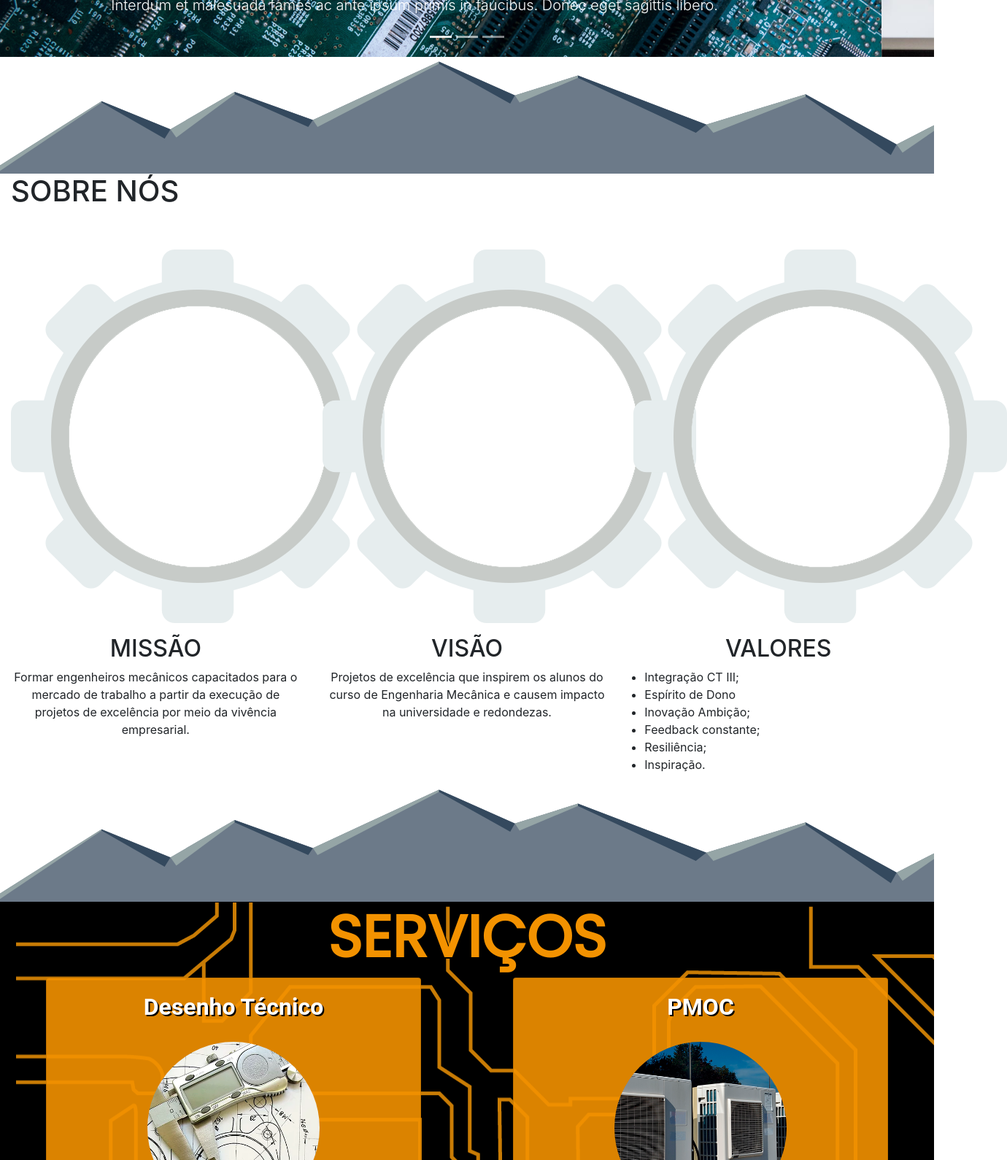
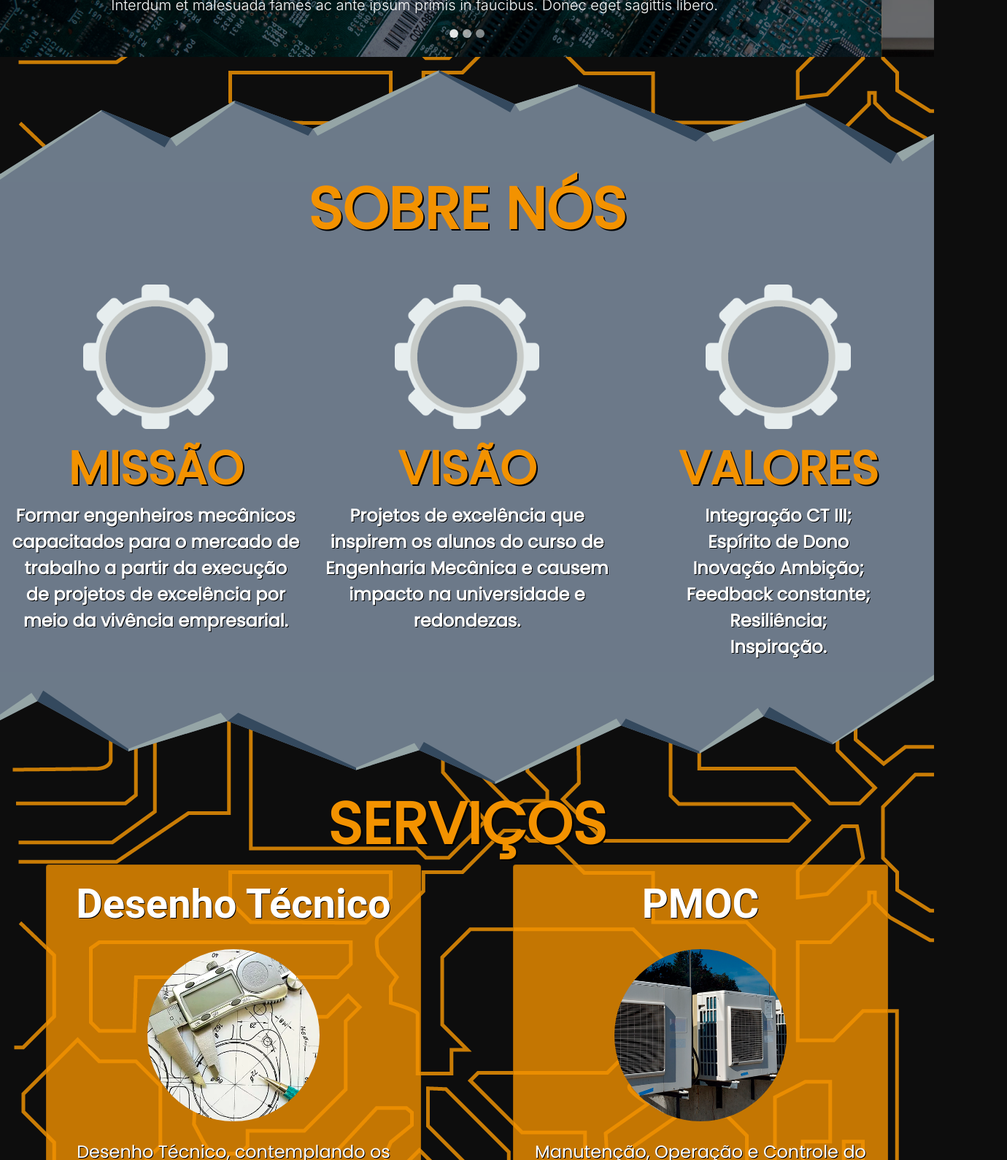
Before and after one commit to EmersonLaranja/PPNEW, a plain HTML site: page index.html in a window 1280 px wide. Shown: the part 462-2052 px from the top of the page at 73% size, 1380 px wide, since content can reach past the window. Drawn offline with nearby package versions, Linux system fonts and the light colour scheme.

Commit message:
Add files via upload

```diff
--- /dev/null
+++ b/css/carousel.css
@@ -0,0 +1,21 @@
+.carousel-inner img {
+  width: 100%;
+  height: 100%; }
+
+.carousel-indicators li {
+  border-radius: 50%;
+  width: 12px;
+  height: 12px;
+  background-color: #FFF; }
+
+.fundo {
+  color: white;
+  background: rgba(38, 45, 100, 0.75); }
+
+.brilho {
+  filter: brightness(45%); }
+
+.testa {
+  color: black;
+  width: 100vw;
+  height: 100vw; }
--- /dev/null
+++ b/css/poligonos.css
@@ -0,0 +1,7 @@
+@import url("https://fonts.googleapis.com/css?family=Montserrat:300,400,700");
+.rotaciona {
+  transform: rotate(180deg); }
+
+.poligono {
+  background: none;
+  transform: translateY(12px); }
--- a/css/serviços.css
+++ b/css/serviços.css
@@ -2,7 +2,7 @@
 .title-serviços {
   color: #f39200;
   font-weight: bold;
-  font-family: 'Roboto', sans-serif;
+  font-family: 'Poppins', sans-serif;
   font-size: 10vh;
   text-shadow: 2px 2px #000; }
 
@@ -10,19 +10,33 @@
   width: 50%;
   border-radius: 90%; }
 
-.bg-serviços {
-  background-color: #000;
-  background-image: url("../imgsdinamec/Pattern-desconstruído-LARANJA---sem-fundo (2).png"); }
-
 .card-title {
   color: white;
   font-weight: bold;
-  font-family: 'Roboto', sans-serif; }
+  text-align: center;
+  font-size: 7vh;
+  font-family: 'Roboto', sans-serif;
+  text-shadow: 1px 1px #000; }
+
+.card-text {
+  text-shadow: 1px 1px #000; }
 
 .bgCard {
-  background: rgba(243, 146, 0, 0.9);
-  font-family: 'Roboto', sans-serif;
+  background: rgba(243, 146, 0, 0.8);
+  font-family: 'Poppins', sans-serif;
   color: white;
-  font-size: 3vh;
-  text-shadow: 2px 2px #000;
-  font-weight: bold; }
+  font-size: 3vh; }
+
+.zoom {
+  overflow: hidden; }
+
+.zoom img {
+  max-width: 100%;
+  -moz-transition: all 0.3s;
+  -webkit-transition: all 0.3s;
+  transition: all 0.3s; }
+
+.zoom:hover img {
+  -moz-transform: scale(1.25);
+  -webkit-transform: scale(1.25);
+  transform: scale(1.25); }
--- /dev/null
+++ b/css/sobrenos.css
@@ -0,0 +1,47 @@
+.bg-sobrenos {
+  background-color: #6C7989; }
+
+.title-sobrenos {
+  color: #f39200;
+  font-weight: bold;
+  font-family: 'Poppins', sans-serif;
+  font-size: 10vh;
+  text-shadow: 2px 2px #000;
+  text-align: center; }
+
+.sobrenos img {
+  width: 50%; }
+
+.sobrenos h2 {
+  color: #f39200;
+  font-weight: bold;
+  font-family: 'Poppins', sans-serif;
+  font-size: 8vh;
+  text-shadow: 2px 2px #000;
+  text-align: center; }
+
+.sobrenos p {
+  color: white;
+  font-weight: bold;
+  font-family: 'Poppins', sans-serif;
+  font-size: 3vh;
+  text-shadow: 1px 1px #000;
+  text-align: center; }
+
+.sobrenos ul li {
+  color: white;
+  font-weight: bold;
+  font-family: 'Poppins', sans-serif;
+  font-size: 3vh;
+  text-shadow: 1px 1px #000;
+  text-align: center;
+  list-style: none; }
+
+.rotate:hover {
+  animation: rotation 2s infinite linear; }
+
+@keyframes rotation {
+  from {
+    transform: rotate(0deg); }
+  to {
+    transform: rotate(359deg); } }
--- a/css/styles.css
+++ b/css/styles.css
@@ -1,4 +1,5 @@
 @charset "UTF-8";
+@import url("https://fonts.googleapis.com/css?family=Montserrat:300,400,700");
 .title-serviços {
   color: #f39200;
   font-weight: bold;
@@ -10,22 +11,36 @@
   width: 50%;
   border-radius: 90%; }
 
-.bg-serviços {
-  background-color: #000;
-  background-image: url("../imgsdinamec/Pattern-desconstruído-LARANJA---sem-fundo (2).png"); }
-
 .card-title {
   color: white;
   font-weight: bold;
-  font-family: 'Roboto', sans-serif; }
+  text-align: center;
+  font-size: 7vh;
+  font-family: 'Roboto', sans-serif;
+  text-shadow: 1px 1px #000; }
+
+.card-text {
+  text-shadow: 1px 1px #000; }
 
 .bgCard {
-  background: rgba(243, 146, 0, 0.9);
+  background: rgba(243, 146, 0, 0.8);
   font-family: 'Poppins', sans-serif;
   color: white;
-  font-size: 3vh;
-  text-shadow: 2px 2px #000;
-  font-weight: bold; }
+  font-size: 3vh; }
+
+.zoom {
+  overflow: hidden; }
+
+.zoom img {
+  max-width: 100%;
+  -moz-transition: all 0.3s;
+  -webkit-transition: all 0.3s;
+  transition: all 0.3s; }
+
+.zoom:hover img {
+  -moz-transform: scale(1.25);
+  -webkit-transform: scale(1.25);
+  transform: scale(1.25); }
 
 footer {
   position: relative;
@@ -50,8 +65,12 @@ footer {
 
 .footer-titulo {
   font-family: 'Poppins', sans-serif;
+  font-style: italic;
   font-weight: bold;
   font-size: 9vh; }
+
+.alinhamento {
+  padding-top: 9vh; }
 
 .texto-footer {
   font-family: 'Poppins', sans-serif;
@@ -60,9 +79,129 @@ footer {
   font-size: 3vh;
   text-align: justify; }
 
+.footer-info {
+  width: 100%;
+  text-align: right;
+  padding-right: 15px;
+  padding-left: 15px;
+  margin-right: auto;
+  margin-left: auto; }
+
 .logo-nav {
   width: 25vh;
   margin: 0; }
+
+.bg-sobrenos {
+  background-color: #6C7989; }
+
+.title-sobrenos {
+  color: #f39200;
+  font-weight: bold;
+  font-family: 'Poppins', sans-serif;
+  font-size: 10vh;
+  text-shadow: 2px 2px #000;
+  text-align: center; }
+
+.sobrenos img {
+  width: 50%; }
+
+.sobrenos h2 {
+  color: #f39200;
+  font-weight: bold;
+  font-family: 'Poppins', sans-serif;
+  font-size: 8vh;
+  text-shadow: 2px 2px #000;
+  text-align: center; }
+
+.sobrenos p {
+  color: white;
+  font-weight: bold;
+  font-family: 'Poppins', sans-serif;
+  font-size: 3vh;
+  text-shadow: 1px 1px #000;
+  text-align: center; }
+
+.sobrenos ul li {
+  color: white;
+  font-weight: bold;
+  font-family: 'Poppins', sans-serif;
+  font-size: 3vh;
+  text-shadow: 1px 1px #000;
+  text-align: center;
+  list-style: none; }
+
+.rotate:hover {
+  animation: rotation 2s infinite linear; }
+
+@keyframes rotation {
+  from {
+    transform: rotate(0deg); }
+  to {
+    transform: rotate(359deg); } }
+
+.carousel-inner img {
+  width: 100%;
+  height: 100%; }
+
+.carousel-indicators li {
+  border-radius: 50%;
+  width: 12px;
+  height: 12px;
+  background-color: #FFF; }
+
+.fundo {
+  color: white;
+  background: rgba(38, 45, 100, 0.75); }
+
+.brilho {
+  filter: brightness(45%); }
+
+.testa {
+  color: black;
+  width: 100vw;
+  height: 100vw; }
+
+.bg-contato {
+  background-color: #6C7989; }
+
+.title-contato {
+  color: white;
+  font-weight: bold;
+  font-family: 'Poppins', sans-serif;
+  font-size: 10vh;
+  text-shadow: 2px 2px #000; }
+
+.texto-icones-contatos {
+  font-family: 'Poppins', sans-serif;
+  color: white;
+  text-shadow: 2px 2px #000;
+  font-weight: bold;
+  font-style: italic;
+  font-size: 3vh;
+  text-align: justify; }
+
+.invalid-feedback {
+  display: none;
+  width: 100%;
+  margin-top: 0.25rem;
+  font-size: 90%;
+  text-transform: uppercase;
+  font-weight: bold;
+  color: #000; }
+
+.rotaciona {
+  transform: rotate(180deg); }
+
+.poligono {
+  background: none;
+  transform: translateY(12px); }
+
+html {
+  scroll-behavior: smooth; }
+
+body {
+  background-image: url("../imgsdinamec/Pattern-desconstruído-LARANJA---sem-fundo (2).png");
+  background-color: rgba(0, 0, 0, 0.95); }
 
 .bg-dark {
   background-color: black !important; }
```
Also changed, not shown: css/contato.css (added, +27 -0 lines), css/footer.css (+14 -2 lines).
